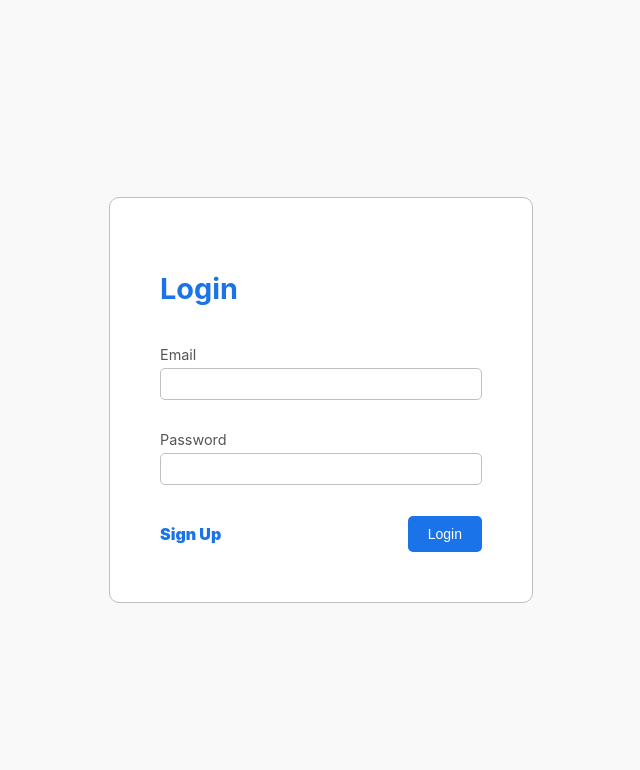
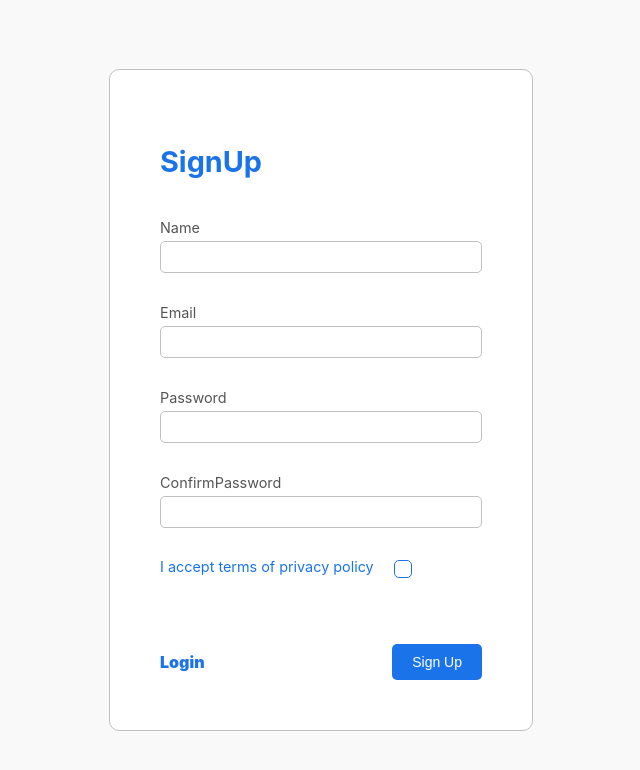
Before and after one commit to ghanbari76/React-Login-Form, a React (Create React App) app in the folder login-form/: page /signup in a window 1280 px wide. Shown: the top 770 px of the page, without its empty margins (319-959 px from the left). Built offline with nearby package versions, Linux system fonts and the light colour scheme.

Commit message:
Add Routing using react-router-dom@5.2.0

```diff
--- a/login-form/src/App.js
+++ b/login-form/src/App.js
@@ -1,12 +1,16 @@
 import './App.css';
+import { Route,Switch,Redirect } from "react-router-dom";
 import Login from './components/Login';
-// import SignUp from './components/SignUp';
+import SignUp from './components/SignUp';
 
 function App() {
   return (
     <div className="App">
-        {/* <SignUp /> */}
-        <Login />
+      <Switch>
+        <Route path="/login" component={Login} />
+        <Route path="/signup" component={SignUp} />
+        <Redirect from="/" to="signup" />
+      </Switch>
     </div>
   );
 }
--- a/login-form/src/components/Login.js
+++ b/login-form/src/components/Login.js
@@ -10,6 +10,8 @@
 
 //Styles
 import styles from "./SignUp.module.css";
+
+import { Link } from 'react-router-dom';
 
 const Login = () => {
     const [data,setData] = useState({
@@ -58,7 +60,7 @@
                      {errors.password && touched.password && <span>{errors.password}</span>}
                 </div>
                 <div className={styles.formButtons}>
-                    <a href='#'>Sign Up</a>
+                    <Link to='/signup'>Sign Up</Link>
                     <button type='submite'>Login</button>
                 </div>
             </form>
--- a/login-form/src/components/SignUp.js
+++ b/login-form/src/components/SignUp.js
@@ -10,6 +10,8 @@
 
 //Styles
 import styles from "./SignUp.module.css";
+
+import { Link } from 'react-router-dom';
 
 const SignUp = () => {
     const [data,setData] = useState({
@@ -85,7 +87,7 @@
                      {errors.isAccepted && touched.isAccepted && <span>{errors.isAccepted}</span>}
                 </div>
                 <div className={styles.formButtons}>
-                    <a href='#'>Login</a>
+                    <Link to='/login'>Login</Link>
                     <button type='submite'>Sign Up</button>
                 </div>
             </form>
--- a/login-form/src/index.js
+++ b/login-form/src/index.js
@@ -2,6 +2,11 @@
 import ReactDOM from 'react-dom/client';
 import './index.css';
 import App from './App';
+import { BrowserRouter } from "react-router-dom" ;
 
 const root = ReactDOM.createRoot(document.getElementById('root'));
-root.render(<App />);
+root.render(
+    <BrowserRouter>
+        <App />
+    </BrowserRouter>
+);
```
